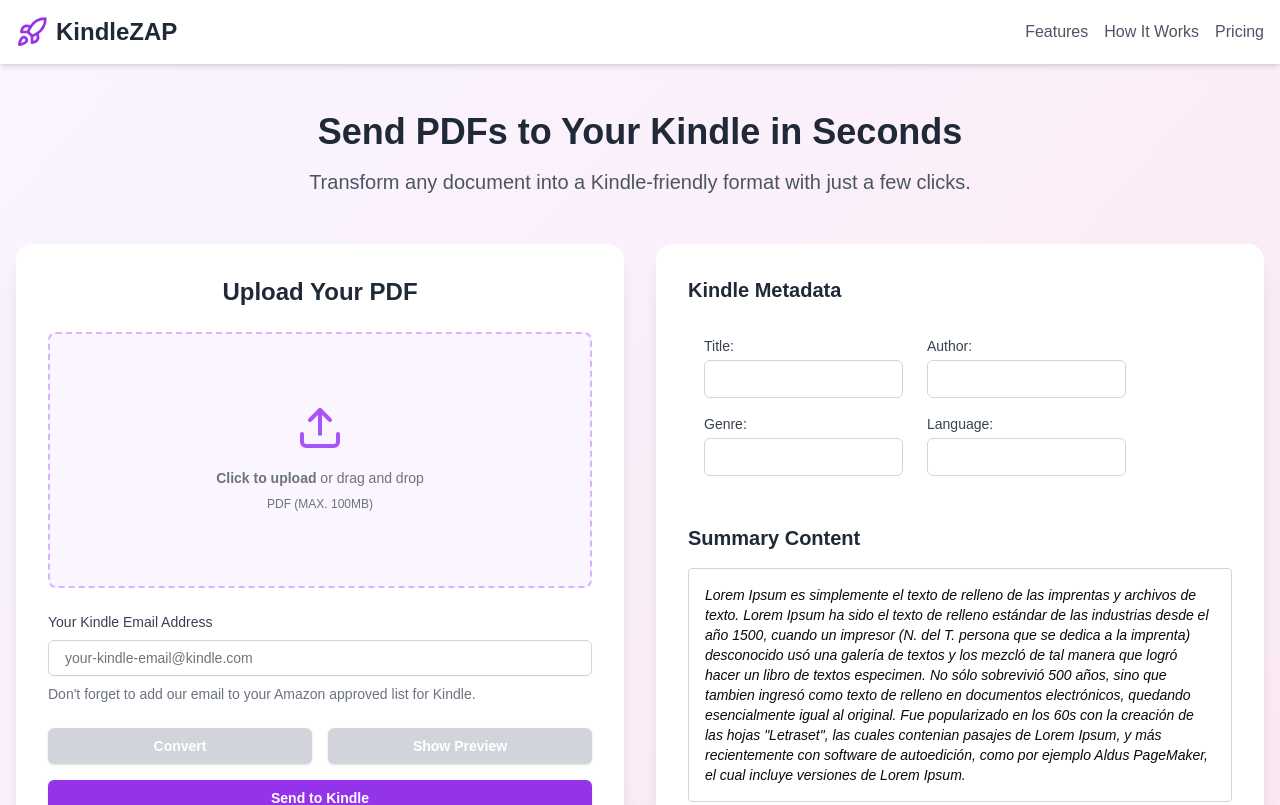
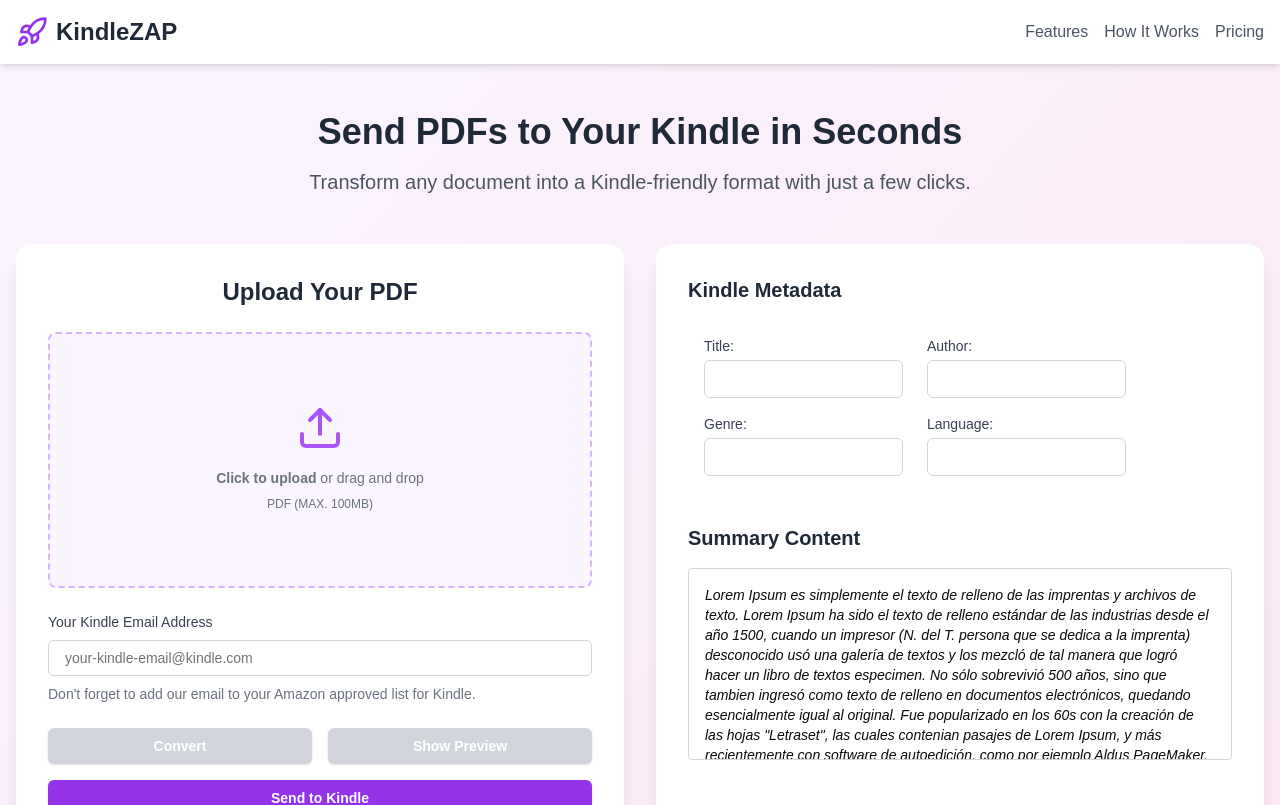
Before and after one commit to tenesedu/kindlezap-frontend, a Next.js app: page / in a window 1280 px wide. Shown: the top 805 px of the page. Built offline with nearby package versions, Linux system fonts and the light colour scheme.

Commit message:
Summary box max-h

```diff
--- a/app/page.tsx
+++ b/app/page.tsx
@@ -409,7 +409,7 @@
                     </p>
                   </div>
                 ) : (
-                  <div className="max-h-50 overflow-y-scroll p-4 border border-gray-300 rounded">
+                  <div className="max-h-48 overflow-y-scroll p-4 border border-gray-300 rounded">
                     <p className="2xl:text-base xl:text-sm text-xs italic">
                       Lorem Ipsum es simplemente el texto de relleno de las
                       imprentas y archivos de texto. Lorem Ipsum ha sido el
```
